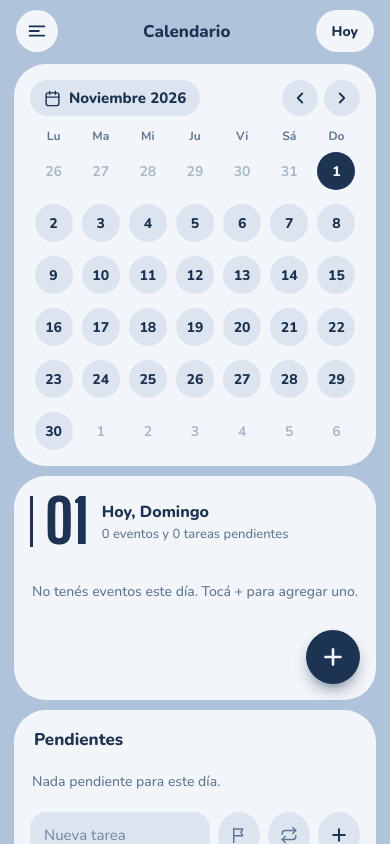
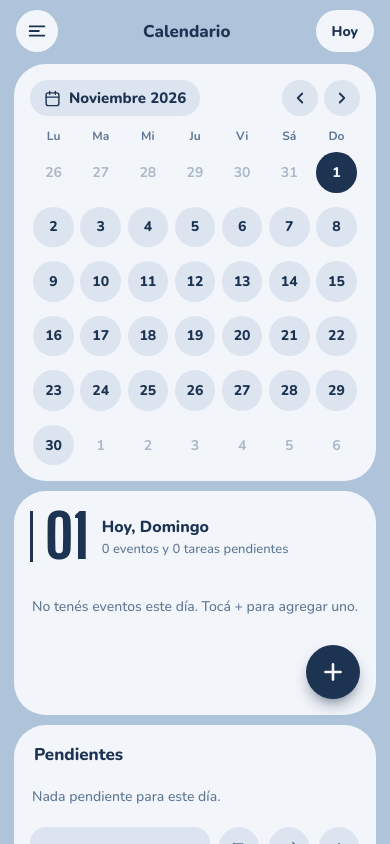
Before and after one commit to PaulaNysztaUNLAM/mi-agenda, a plain HTML site: page index.html in a window 390 px wide. Drawn offline with nearby package versions, Linux system fonts and the light colour scheme.

Commit message:
Add files via upload

```diff
--- a/index.html
+++ b/index.html
@@ -2,7 +2,7 @@
 <html lang="es">
 <head>
 <meta charset="utf-8">
-<meta name="viewport" content="width=device-width, initial-scale=1, viewport-fit=cover">
+<meta name="viewport" content="width=device-width, initial-scale=1, maximum-scale=1, viewport-fit=cover">
 <title>Mi agenda</title>
 <meta name="theme-color" content="#AFC4DA">
 <link rel="manifest" href="manifest.webmanifest">
@@ -30,7 +30,8 @@
 *,*::before,*::after{box-sizing:border-box}
 html{height:100%;scroll-padding-top:env(safe-area-inset-top,0px);background:var(--page)}
 body{margin:0;height:100%;background:var(--page);font-family:"Nunito",system-ui,-apple-system,"Segoe UI",Roboto,sans-serif;-webkit-font-smoothing:antialiased}
-button{font:inherit;color:inherit;cursor:pointer;-webkit-tap-highlight-color:transparent}
+html{-webkit-text-size-adjust:100%;text-size-adjust:100%;touch-action:manipulation}
+button{font:inherit;color:inherit;cursor:pointer;-webkit-tap-highlight-color:transparent;touch-action:manipulation}
 svg{display:block;flex-shrink:0}
 
 /* ---------- Pieles ---------- */
@@ -73,7 +74,7 @@ svg{display:block;flex-shrink:0}
 .wk,.grid{display:grid;grid-template-columns:repeat(7,1fr);justify-items:center}
 .wk{font-size:12px;font-weight:700;color:var(--ink-soft);margin-bottom:8px}
 .grid{row-gap:14px}
-.day{position:relative;width:38px;height:38px;border-radius:50%;border:0;background:var(--surface-2);color:var(--ink);font-weight:800;font-size:14px;font-variant-numeric:tabular-nums;transition:background .15s,color .15s}
+.day{position:relative;width:clamp(36px,10.4vw,44px);height:clamp(36px,10.4vw,44px);border-radius:50%;border:0;background:var(--surface-2);color:var(--ink);font-weight:800;font-size:14px;font-variant-numeric:tabular-nums;transition:background .15s,color .15s}
 .day.out{background:transparent;color:var(--ink-faint);font-weight:700}
 .day.today{box-shadow:inset 0 0 0 2px var(--ink);background:var(--surface)}
 .day.sel{background:var(--accent);color:var(--accent-ink);box-shadow:none}
@@ -160,7 +161,9 @@ svg{display:block;flex-shrink:0}
 .addrow input{flex:1;min-width:0}
 .addrow button{width:42px;height:46px;flex-shrink:0;border-radius:50%;border:0;background:var(--surface-2);display:grid;place-items:center}
 
-input[type=text],input[type=date],input[type=time]{width:100%;border:0;background:var(--surface-2);color:var(--ink);border-radius:16px;padding:13px 14px;font:inherit;font-weight:700;font-size:15px;min-height:46px;color-scheme:light}
+input[type=text],input[type=date],input[type=time]{width:100%;border:0;background:var(--surface-2);color:var(--ink);border-radius:16px;padding:13px 14px;font:inherit;font-weight:700;font-size:16px;min-height:46px;color-scheme:light;-webkit-appearance:none;appearance:none}
+input[type=date]{display:flex;align-items:center}
+input[type=date]::-webkit-date-and-time-value{text-align:left}
 input::placeholder{color:var(--ink-soft);font-weight:500;opacity:.8}
 
 /* Cajón lateral */
```
